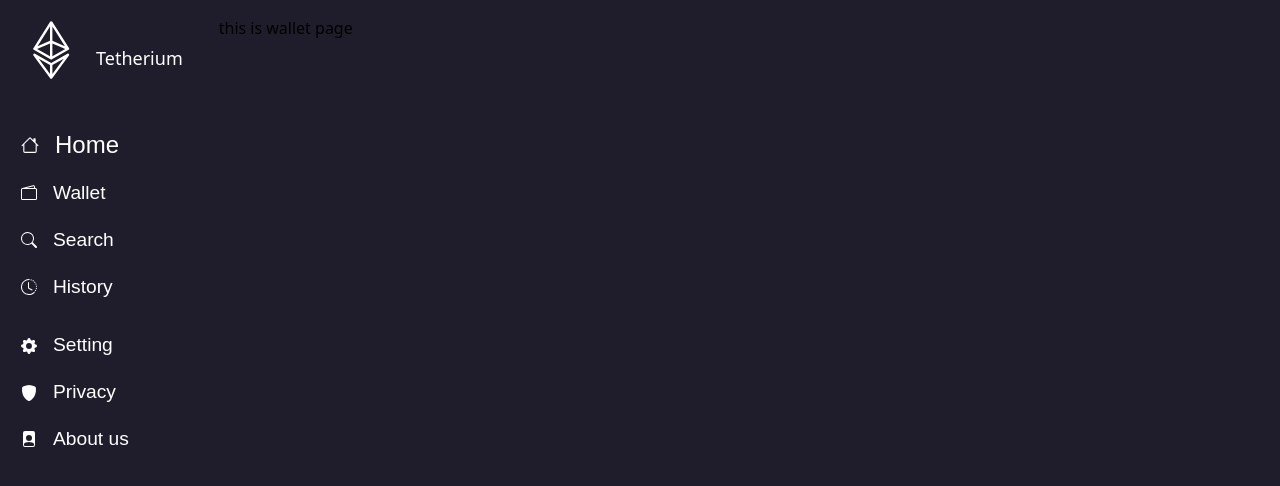
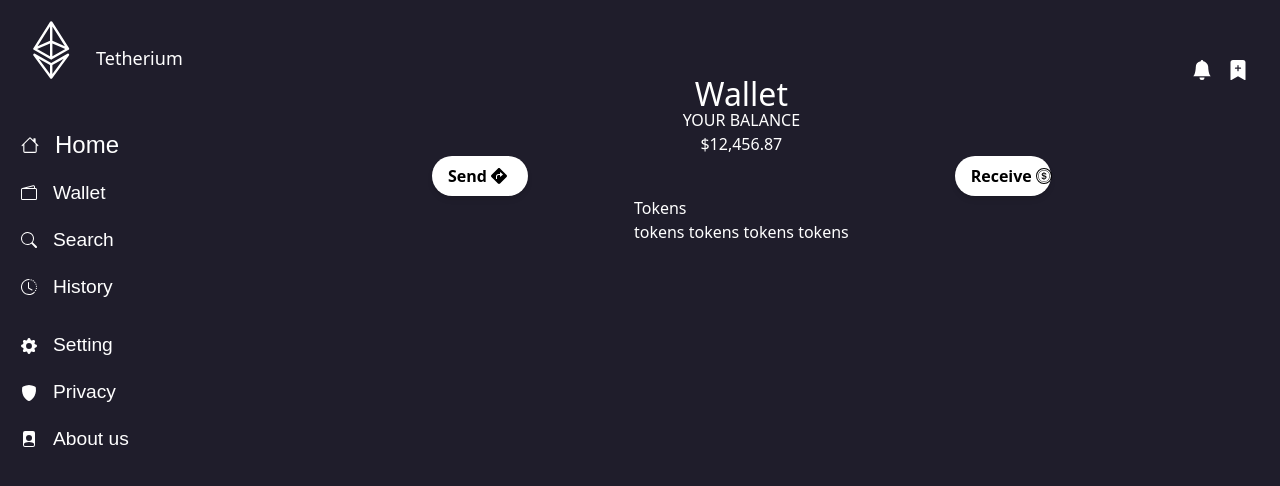
Before and after one commit to Ali-saadat129/Crypto_new_project, a React (Create React App) app: page /wallet in a window 1280 px wide. Shown: the top 486 px of the page. Built offline with nearby package versions, Linux system fonts and the light colour scheme; no server answers.

Commit message:
work on api

```diff
--- a/package.json
+++ b/package.json
@@ -6,6 +6,7 @@
     "@testing-library/jest-dom": "^5.17.0",
     "@testing-library/react": "^13.4.0",
     "@testing-library/user-event": "^13.5.0",
+    "axios": "^1.5.1",
     "react": "^18.2.0",
     "react-dom": "^18.2.0",
     "react-router-dom": "^6.15.0",
--- a/src/App.jsx
+++ b/src/App.jsx
@@ -1,5 +1,5 @@
 // Browser router
-import { BrowserRouter, Route, Routes, Link } from "react-router-dom";
+import { BrowserRouter, Route, Routes } from "react-router-dom";
 // css
 import Styles from "./App.module.css";
 // components
--- a/src/Components/MainPage/Mainpage.jsx
+++ b/src/Components/MainPage/Mainpage.jsx
@@ -2,8 +2,7 @@ import React, { useContext } from "react";
 
 // css
 import Styles from "./Mainpage.module.css";
-// components
-import Sidebar from "../Sidebar/Sidebar";
+
 // context
 import { MyContext } from "../../context/Contextprovider";
 
--- a/src/Components/Sidebar/Sidebar.jsx
+++ b/src/Components/Sidebar/Sidebar.jsx
@@ -1,11 +1,9 @@
 import React from "react";
-import ReactDOM from "react-dom/client";
 // Browser router
 import { Link } from "react-router-dom";
 // css
 import Styles from "./Sidebar.module.css";
-// components
-import SideButton from "../../Functions/Sidebar";
+
 // icons
 import { logo } from "../../Functions/Sidebar";
 
--- a/src/Components/Wallet/Wallet.jsx
+++ b/src/Components/Wallet/Wallet.jsx
@@ -1,13 +1,86 @@
-import React from 'react';
+import React from "react";
+
+// css
+import Styles from "./Wallet.module.css";
 
 const Wallet = () => {
-    return (
-        <div>
-            <h1>
-                this is wallet page
-            </h1>
+  return (
+    <div className="text-white flex items-center flex-col pt-11">
+      <header className="w-full flex justify-center flex-col ">
+        <nav className="  flex justify-end">
+          <svg
+            xmlns="http://www.w3.org/2000/svg"
+            width="20"
+            height="20"
+            fill="currentColor"
+            class="bi bi-bell-fill"
+            viewBox="0 0 16 16"
+          >
+            <path d="M8 16a2 2 0 0 0 2-2H6a2 2 0 0 0 2 2zm.995-14.901a1 1 0 1 0-1.99 0A5.002 5.002 0 0 0 3 6c0 1.098-.5 6-2 7h14c-1.5-1-2-5.902-2-7 0-2.42-1.72-4.44-4.005-4.901z" />
+          </svg>
+
+          <svg
+            xmlns="http://www.w3.org/2000/svg"
+            width="20"
+            height="20"
+            fill="currentColor"
+            class="bi bi-bookmark-plus-fill"
+            viewBox="0 0 16 16"
+          >
+            <path
+              fill-rule="evenodd"
+              d="M2 15.5V2a2 2 0 0 1 2-2h8a2 2 0 0 1 2 2v13.5a.5.5 0 0 1-.74.439L8 13.069l-5.26 2.87A.5.5 0 0 1 2 15.5zm6.5-11a.5.5 0 0 0-1 0V6H6a.5.5 0 0 0 0 1h1.5v1.5a.5.5 0 0 0 1 0V7H10a.5.5 0 0 0 0-1H8.5V4.5z"
+            />
+          </svg>
+        </nav>
+        <div className="flex flex-col   items-center w-full ">
+          <h2 className={`text-xl ${Styles.header}`}>Wallet</h2>
+          <p>YOUR BALANCE</p>
+          <h2>
+            <span>$</span>12,456.<span>87</span>
+          </h2>
         </div>
-    );
+        <div className="flex justify-around">
+          <button className="max-w-[6rem] min-w-[6rem] flex  items-center  bg-white hover:bg-white text-black font-semibold py-2 px-4 rounded-full shadow-md hover:shadow-lg focus:outline-none focus:ring-2 focus:ring-white focus:ring-opacity-50">
+            Send
+            <span className="ps-1">
+              <svg
+                xmlns="http://www.w3.org/2000/svg"
+                width="16"
+                height="16"
+                fill="currentColor"
+                class="bi bi-sign-turn-right-fill"
+                viewBox="0 0 16 16"
+              >
+                <path d="M9.05.435c-.58-.58-1.52-.58-2.1 0L.436 6.95c-.58.58-.58 1.519 0 2.098l6.516 6.516c.58.58 1.519.58 2.098 0l6.516-6.516c.58-.58.58-1.519 0-2.098L9.05.435ZM9 8.466V7H7.5A1.5 1.5 0 0 0 6 8.5V11H5V8.5A2.5 2.5 0 0 1 7.5 6H9V4.534a.25.25 0 0 1 .41-.192l2.36 1.966c.12.1.12.284 0 .384L9.41 8.658A.25.25 0 0 1 9 8.466Z" />
+              </svg>
+            </span>
+          </button>
+          <button className="max-w-[6rem] min-w-[6rem] flex  items-center  bg-white hover:bg-white text-black font-semibold py-2 px-4 rounded-full shadow-md hover:shadow-lg focus:outline-none focus:ring-2 focus:ring-white focus:ring-opacity-50">
+            Receive
+            <span className="ps-1">
+              <svg
+                xmlns="http://www.w3.org/2000/svg"
+                width="16"
+                height="16"
+                fill="currentColor"
+                class="bi bi-coin"
+                viewBox="0 0 16 16"
+              >
+                <path d="M5.5 9.511c.076.954.83 1.697 2.182 1.785V12h.6v-.709c1.4-.098 2.218-.846 2.218-1.932 0-.987-.626-1.496-1.745-1.76l-.473-.112V5.57c.6.068.982.396 1.074.85h1.052c-.076-.919-.864-1.638-2.126-1.716V4h-.6v.719c-1.195.117-2.01.836-2.01 1.853 0 .9.606 1.472 1.613 1.707l.397.098v2.034c-.615-.093-1.022-.43-1.114-.9H5.5zm2.177-2.166c-.59-.137-.91-.416-.91-.836 0-.47.345-.822.915-.925v1.76h-.005zm.692 1.193c.717.166 1.048.435 1.048.91 0 .542-.412.914-1.135.982V8.518l.087.02z" />
+                <path d="M8 15A7 7 0 1 1 8 1a7 7 0 0 1 0 14zm0 1A8 8 0 1 0 8 0a8 8 0 0 0 0 16z" />
+                <path d="M8 13.5a5.5 5.5 0 1 1 0-11 5.5 5.5 0 0 1 0 11zm0 .5A6 6 0 1 0 8 2a6 6 0 0 0 0 12z" />
+              </svg>
+            </span>
+          </button>
+        </div>
+      </header>
+      <div>
+        <nav>Tokens</nav>
+        <div className="flex flex-col ">tokens tokens tokens tokens</div>
+      </div>
+    </div>
+  );
 };
 
 export default Wallet;
--- a/src/Components/Wallet/Wallet.module.css
+++ b/src/Components/Wallet/Wallet.module.css
@@ -0,0 +1,3 @@
+.header {
+    font-size: 2rem;
+}
--- /dev/null
+++ b/src/Functions/Wallet.js
@@ -0,0 +1,78 @@
+export const Bell = () => {
+  return (
+    <svg
+      xmlns="http://www.w3.org/2000/svg"
+      width="16"
+      height="16"
+      fill="currentColor"
+      class="bi bi-bell-fill"
+      viewBox="0 0 16 16"
+    >
+      <path d="M8 16a2 2 0 0 0 2-2H6a2 2 0 0 0 2 2zm.995-14.901a1 1 0 1 0-1.99 0A5.002 5.002 0 0 0 3 6c0 1.098-.5 6-2 7h14c-1.5-1-2-5.902-2-7 0-2.42-1.72-4.44-4.005-4.901z" />
+    </svg>
+  );
+};
+
+// export const Plus = () => {
+//     return(
+
+//             <svg
+//               width="64px"
+//               height="64px"
+//               viewBox="-3.2 -3.2 38.40 38.40"
+//               version="1.1"
+//               xmlns="http://www.w3.org/2000/svg"
+//               xmlns:xlink="http://www.w3.org/1999/xlink"
+//               xmlns:sketch="http://www.bohemiancoding.com/sketch/ns"
+//               fill="#000000"
+//             >
+//               <g id="SVGRepo_bgCarrier" stroke-width="0">
+//                 <rect
+//                   x="-3.2"
+//                   y="-3.2"
+//                   width="38.40"
+//                   height="38.40"
+//                   rx="19.2"
+//                   fill="#1111"
+//                   strokewidth="0"
+//                 ></rect>
+//               </g>
+//               <g
+//                 id="SVGRepo_tracerCarrier"
+//                 stroke-linecap="round"
+//                 stroke-linejoin="round"
+//               ></g>
+//               <g id="SVGRepo_iconCarrier">
+//                 {" "}
+//                 <title>plus-circle</title>{" "}
+//                 <desc>Created with Sketch Beta.</desc> <defs> </defs>{" "}
+//                 <g
+//                   id="Page-1"
+//                   stroke="none"
+//                   stroke-width="1"
+//                   fill="none"
+//                   fill-rule="evenodd"
+//                   sketch:type="MSPage"
+//                 >
+//                   {" "}
+//                   <g
+//                     id="Icon-Set"
+//                     sketch:type="MSLayerGroup"
+//                     transform="translate(-464.000000, -1087.000000)"
+//                     fill="#000000"
+//                   >
+//                     {" "}
+//                     <path
+//                       d="M480,1117 C472.268,1117 466,1110.73 466,1103 C466,1095.27 472.268,1089 480,1089 C487.732,1089 494,1095.27 494,1103 C494,1110.73 487.732,1117 480,1117 L480,1117 Z M480,1087 C471.163,1087 464,1094.16 464,1103 C464,1111.84 471.163,1119 480,1119 C488.837,1119 496,1111.84 496,1103 C496,1094.16 488.837,1087 480,1087 L480,1087 Z M486,1102 L481,1102 L481,1097 C481,1096.45 480.553,1096 480,1096 C479.447,1096 479,1096.45 479,1097 L479,1102 L474,1102 C473.447,1102 473,1102.45 473,1103 C473,1103.55 473.447,1104 474,1104 L479,1104 L479,1109 C479,1109.55 479.447,1110 480,1110 C480.553,1110 481,1109.55 481,1109 L481,1104 L486,1104 C486.553,1104 487,1103.55 487,1103 C487,1102.45 486.553,1102 486,1102 L486,1102 Z"
+//                       id="plus-circle"
+//                       sketch:type="MSShapeGroup"
+//                     >
+//                       {" "}
+//                     </path>{" "}
+//                   </g>{" "}
+//                 </g>{" "}
+//               </g>
+//             </svg>
+
+//     )
+// }
--- /dev/null
+++ b/src/context/Api/Api.js
@@ -0,0 +1,14 @@
+import axios from "axios";
+
+
+// const axios = require('axios');
+
+
+const DataRequest = async() => {
+    const URL = "https://api.coingecko.com/api/v3/coins/markets?vs_currency=usd&order=market_cap_desc&per_page=250&page=1&sparkline=false"
+
+    const Response = await axios.get(URL)
+    return Response.data
+}
+
+export default DataRequest;
--- a/src/context/Contextprovider.js
+++ b/src/context/Contextprovider.js
@@ -2,17 +2,30 @@ import React, { Children } from 'react';
 
 // Hooks
 import { useState } from 'react';
+import { useEffect } from 'react';
 
-
+// Data
+import DataRequest from './Api/Api';
 // context
 export const MyContext = React.createContext();
 
+
 const Contextprovider = (props) => {
+
+    const [Data , setData] = useState()
+
+
+    useEffect( () => {
+        const dataReceiver = async () => {
+            const data = await DataRequest();
+            console.log(data)
+            setData(data)
+        }
+        dataReceiver()
+    }, [] )
 
 
 
-
-    const [Data , setdata] = useState("this is test for ")
 
     return (
 
```
Also changed, not shown: 1 other file (tests, documents, lock files or other folders).
